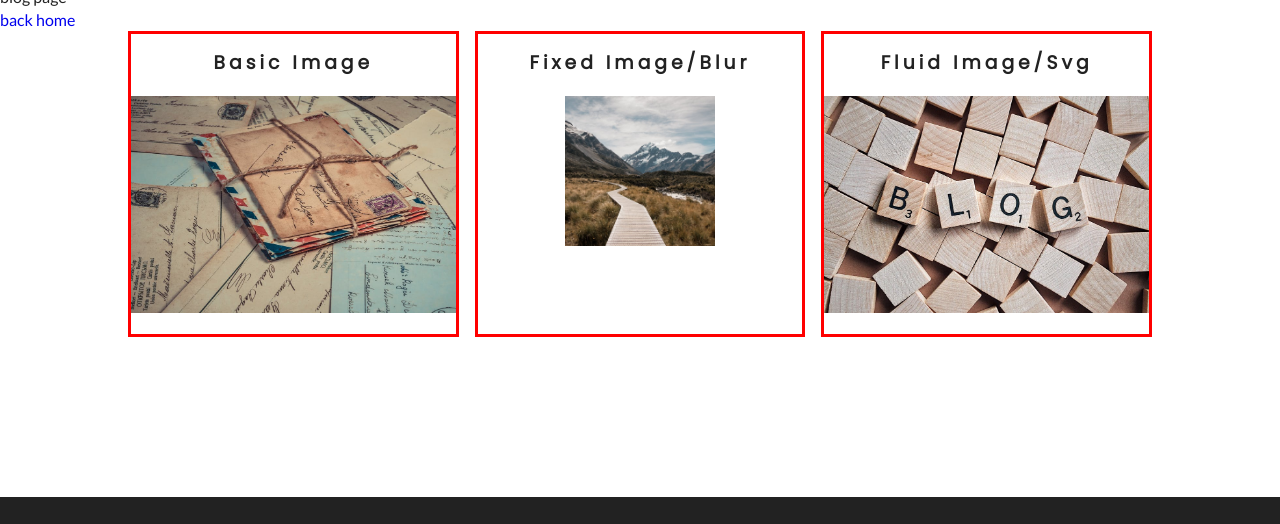
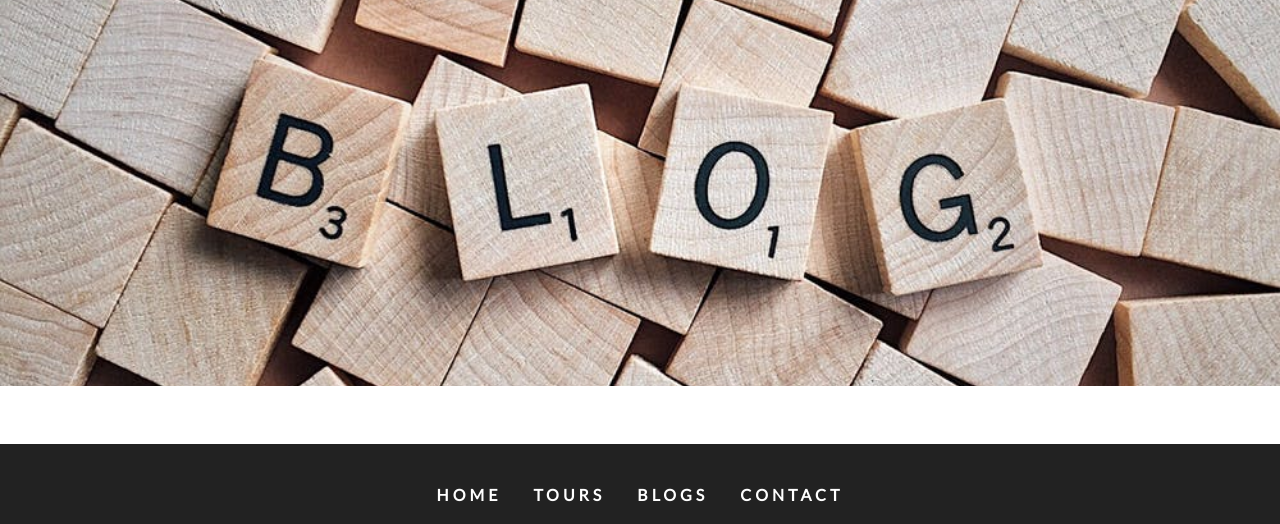
Before and after one commit to sethaj/udemy-gatsby-backroads, a Gatsby site: page /blog in a window 1280 px wide. Shown: the part 161-685 px from the top of the page. Built offline with nearby package versions, Linux system fonts and the light colour scheme; Gatsby itself is replaced by a stand-in of ours.

Commit message:
hero images

```diff
--- a/package.json
+++ b/package.json
@@ -15,10 +15,12 @@
   "dependencies": {
     "babel-plugin-styled-components": "^1.10.6",
     "gatsby": "^2.15.28",
+    "gatsby-background-image": "^0.8.15",
     "gatsby-image": "^2.2.23",
     "gatsby-plugin-sass": "^2.1.17",
     "gatsby-plugin-sharp": "^2.2.27",
     "gatsby-plugin-styled-components": "^3.1.8",
+    "gatsby-plugin-transition-link": "^1.13.0",
     "gatsby-source-filesystem": "^2.1.28",
     "gatsby-transformer-sharp": "^2.2.19",
     "node-sass": "^4.12.0",
--- /dev/null
+++ b/src/components/StyledHero.js
@@ -0,0 +1,28 @@
+import React from 'react'
+import styled from 'styled-components'
+import BackgroundImage from 'gatsby-background-image'
+
+const StyledHero = ({img, className, children, home}) => {
+  return (
+    <BackgroundImage className={className} fluid={img} home={home}>
+      {children}
+    </BackgroundImage>
+  )
+}
+
+export default styled(StyledHero)`
+  min-height: ${props =>
+    props.home
+      ? 'calc(100vh - 62px)'
+      : '50vh'};
+  background: ${props =>
+    props.home
+      ? 'linear-gradient(rgba(63, 208, 212, 0.7), rgba(0, 0, 0, 0.7))'
+      : 'none'};
+  background-position: center;
+  background-size: cover;
+  opacity: 1!important;
+  display: flex;
+  justify-content: center;
+  align-items: center;
+`
--- a/src/pages/blog.js
+++ b/src/pages/blog.js
@@ -1,17 +1,26 @@
 import React from 'react'
-import {Link} from 'gatsby'
 import Layout from '../components/Layout'
-import Images from '../examples/Images'
+import StyledHero from '../components/StyledHero'
+import {graphql} from 'gatsby'
 
-const blog = () => {
-
+const blog = ({data}) => {
   return (
     <Layout>
-      blog page
-      <Link to="/">back home</Link>
-      <Images />
+      <StyledHero img={data.blogBcg.childImageSharp.fluid} />
     </Layout>
   )
 }
 
 export default blog
+
+export const query = graphql`
+  query {
+  	blogBcg:file(relativePath:{eq:"blogBcg.jpeg"}){
+      childImageSharp{
+        fluid(quality:90, maxWidth:4160){
+          ...GatsbyImageSharpFluid_withWebp
+        }
+      }
+    }
+  }
+`
```
Also changed, not shown: src/components/Home/About.js (+19 -2 lines), src/pages/contact.js (+16 -2 lines), src/pages/index.js (+17 -4 lines), src/pages/tours.js (+15 -1 lines), 1 other file.
